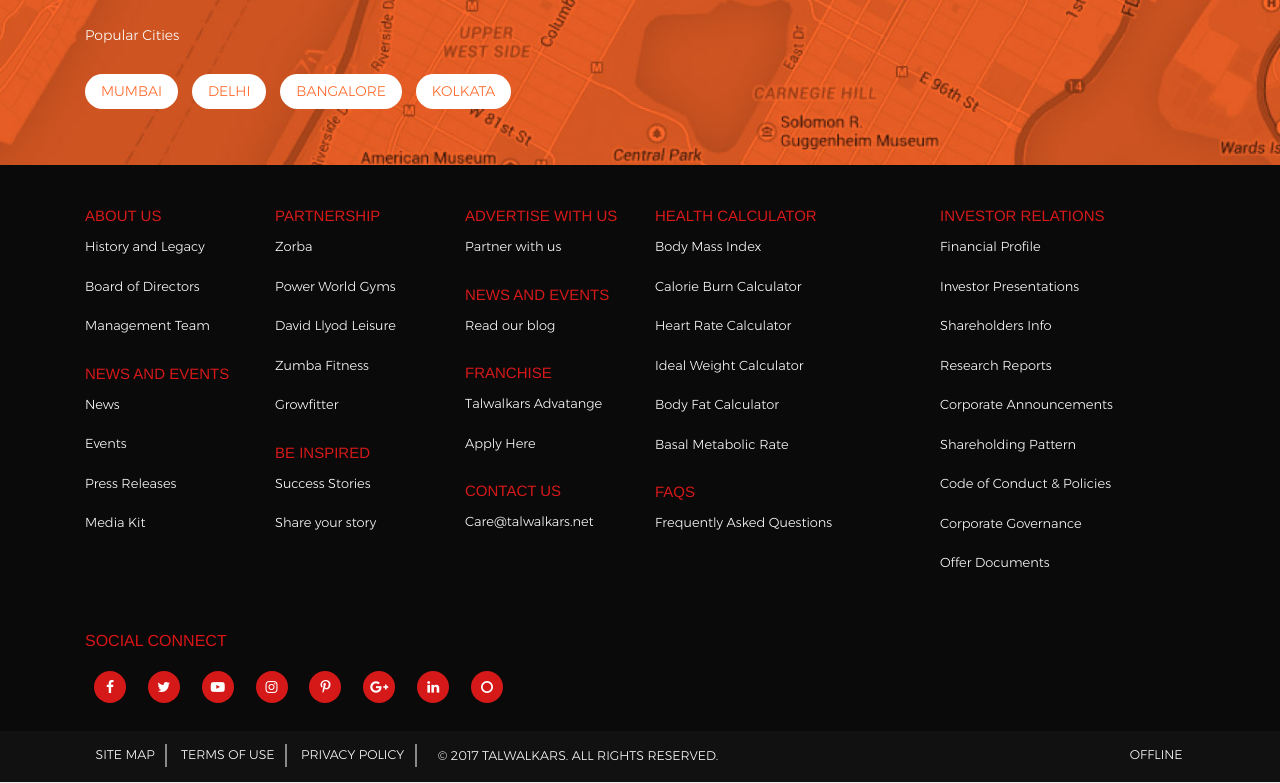
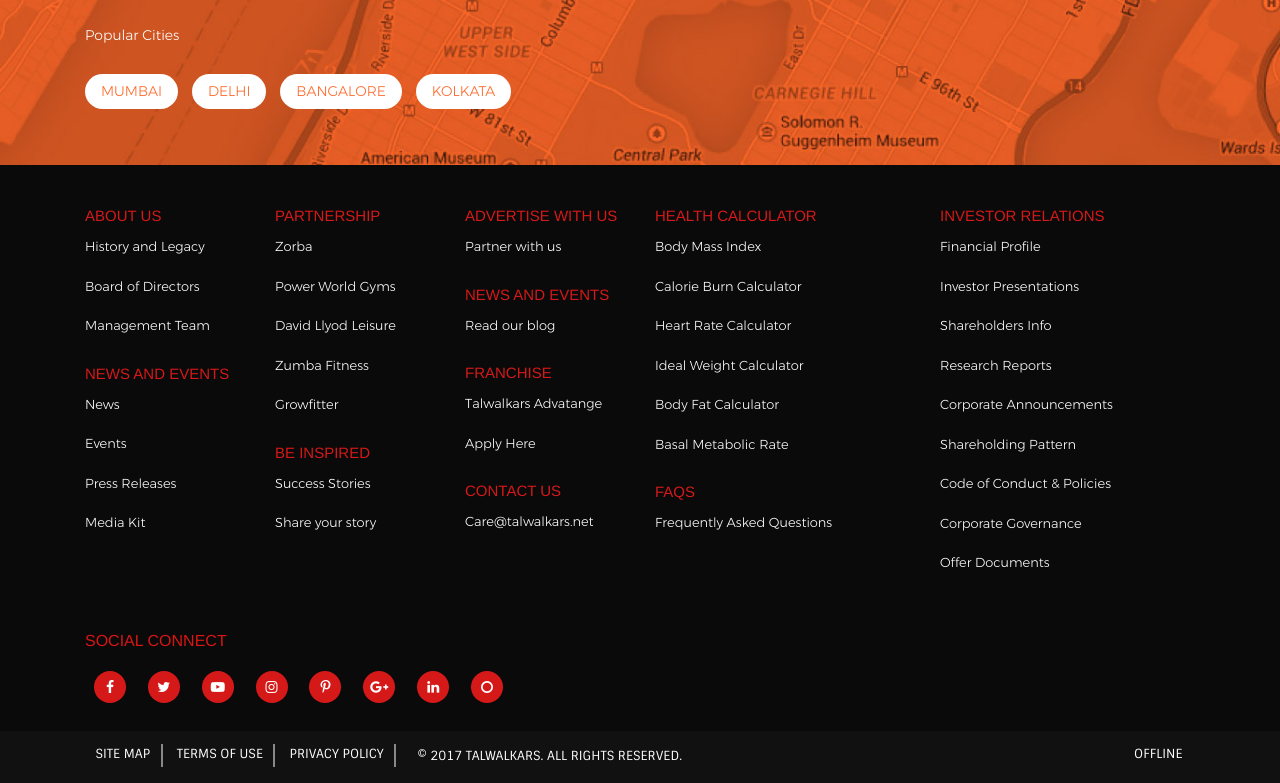
Before and after one commit to kdma014/proj-gym-web, a plain HTML site: page index.html in a window 1280 px wide. Shown: the part 2281-3064 px from the top of the page. Drawn offline with Linux system fonts and the light colour scheme; a web font is replaced by a local one.

Commit message:
bottom-stripe's font changed to Sintony

```diff
--- a/assets/css/main.css
+++ b/assets/css/main.css
@@ -2898,6 +2898,7 @@ MAIN FOOTER
 
 
 .bottom-stripe {
+    font-family: "Sintony", "Helvetica", Arial, sans-serif;
     background-color: #000;
     color: #fff;
     font-size: 0.9rem;
```
